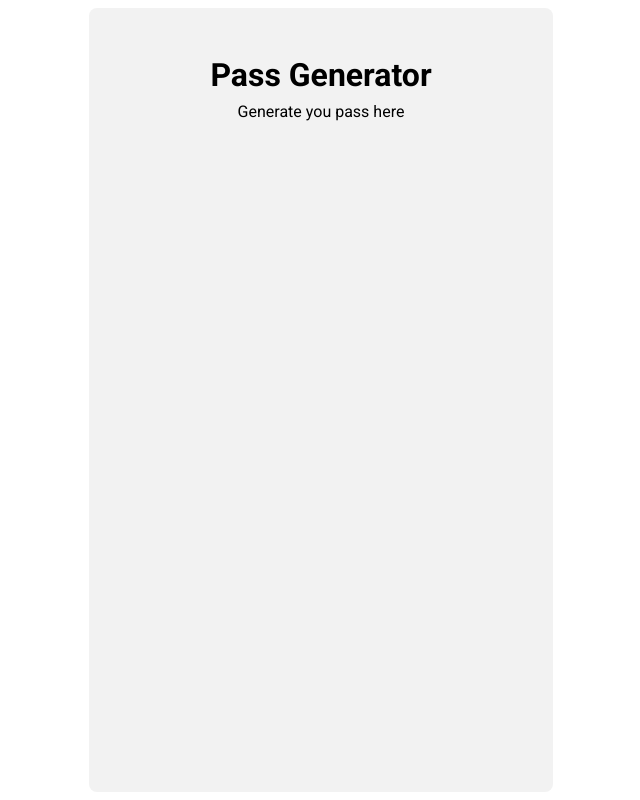
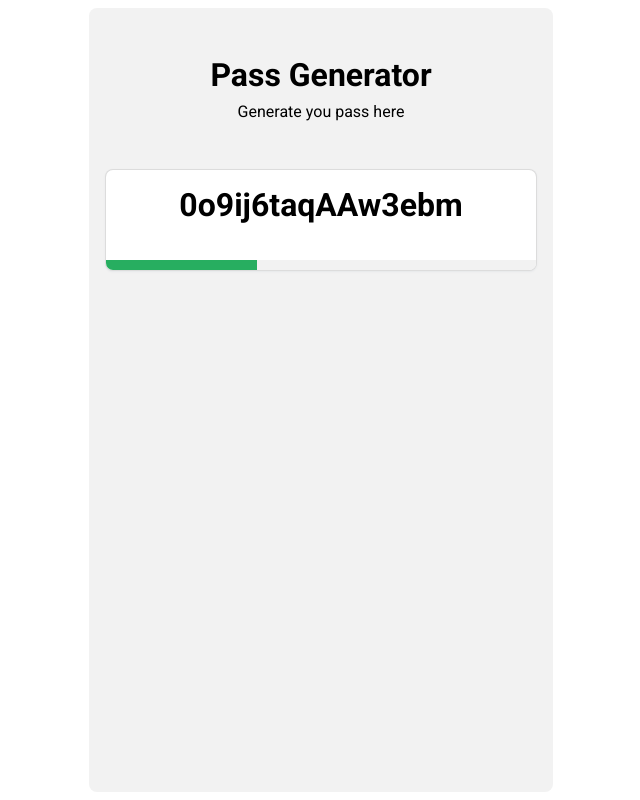
Before and after one commit to cesardmn/password_generator, a website: page index.html in a window 1280 px wide. Shown: the whole page, without its empty margins (319-959 px from the left). Drawn offline with Linux system fonts and the light colour scheme.

Commit message:
pass section

```diff
--- a/index.html
+++ b/index.html
@@ -24,6 +24,16 @@
         <h1 class="hero-title">Pass Generator</h1>
         <p class="subtitle">Generate you pass here</p>
       </div>
+
+      <!-- PASS SECTION -->
+      <section class="box">
+        <div class="pass-wrapper">
+          <div class="pass-display">0o9ij6taqAAw3ebm</div>
+          <div class="quality-bg">
+            <div class="quality-bar"></div>
+          </div>
+        </div>
+      </section>
     </main>
   </body>
 </html>
--- a/src/css/styles.css
+++ b/src/css/styles.css
@@ -1,6 +1,8 @@
 :root {
   --bgGrey: #f2f2f2;
-  --borderGrey: #80808046;
+  --bgWhite: #ffffff;
+  --borderGrey: 1px solid #80808046;
+  --boxShadow: 0 1px 2px #8494a51a;
   --critical: #eb5757;
   --warning: #f2c94c;
   --safe: #27ae60;
@@ -11,7 +13,7 @@
   border: 0;
   padding: 0;
   box-sizing: border-box;
-  /* border: 1px solid var(--borderGrey); */
+  /* border: var(--borderGrey); */
 }
 
 html {
@@ -52,3 +54,46 @@ main {
 .hero-title {
   margin-bottom: 0.5rem;
 }
+
+.box {
+  height: auto;
+  width: 100%;
+  background-color: var(--bgWhite);
+  border-radius: 8px;
+  overflow: hidden;
+  border: var(--borderGrey);
+  box-shadow: var(--boxShadow);
+}
+
+.pass-wrapper {
+  height: 100px;
+  width: 100%;
+  display: flex;
+  flex-direction: column;
+  justify-content: space-between;
+}
+
+.pass-display {
+  line-break: auto;
+  font-size: xx-small;
+  white-space: nowrap;
+  overflow: hidden;
+  display: flex;
+  justify-content: center;
+  align-items: center;
+  font-size: xx-large;
+  font-weight: bold;
+  padding: 1rem 0;
+}
+
+.quality-bg {
+  width: 100%;
+  height: 10px;
+  background-color: var(--bgGrey);
+}
+
+.quality-bar {
+  width: 35%;
+  height: 100%;
+  background-color: var(--safe);
+}
```
